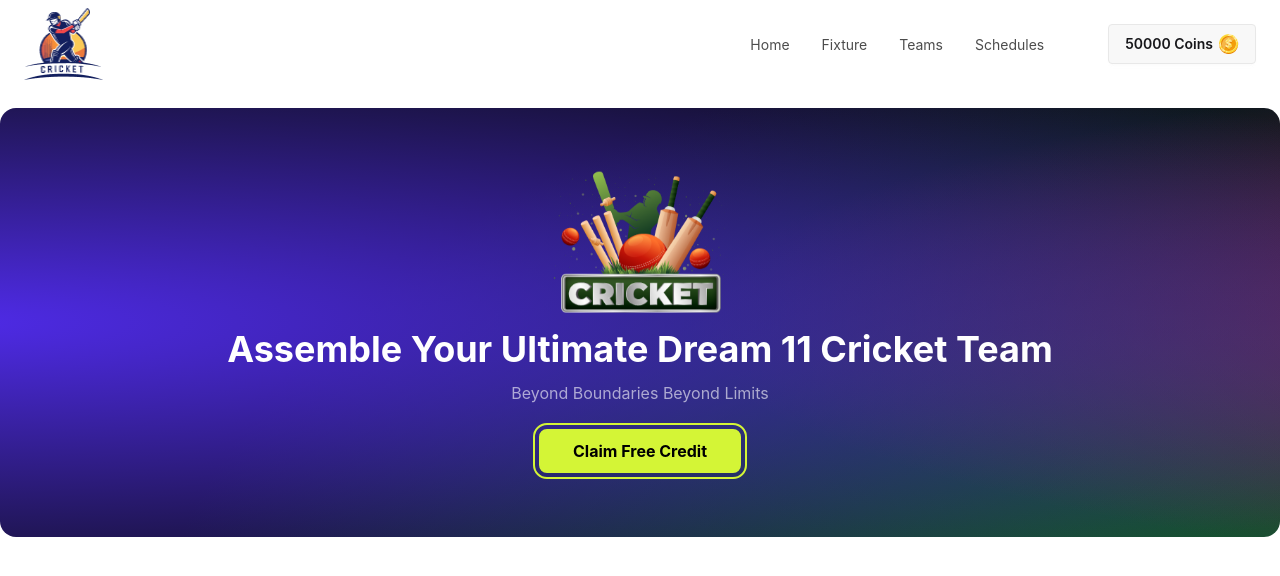
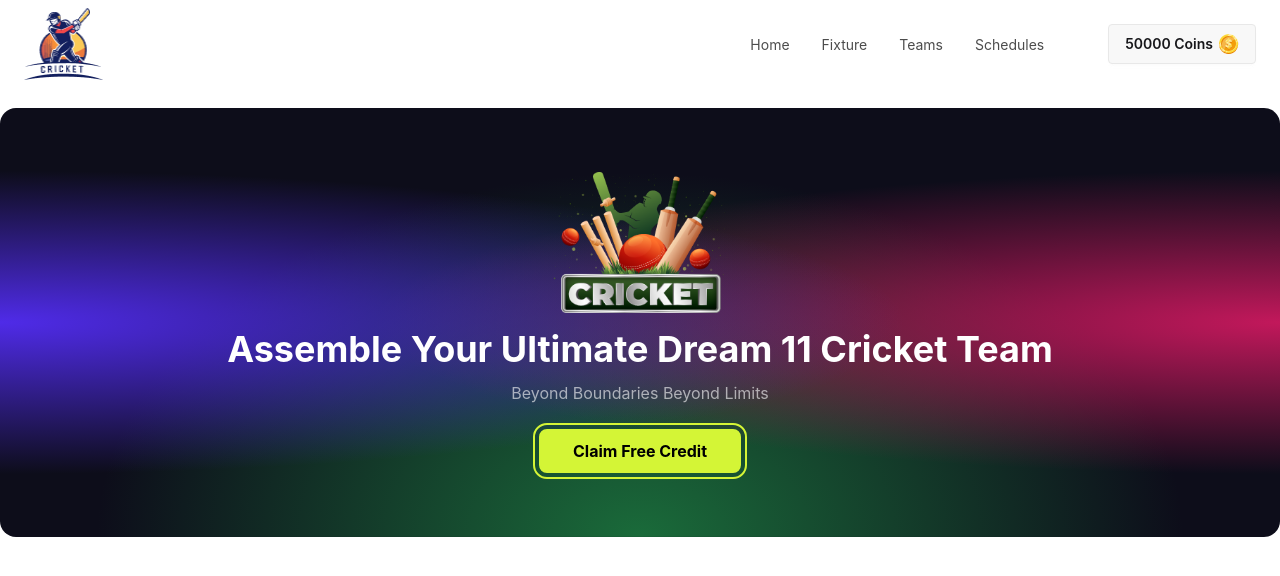
Before and after one commit to forthright47/bpl-dream-11, a React (Vite) app: page / in a window 1280 px wide. Shown: the top 576 px of the page. Built offline with nearby package versions, Linux system fonts and the light colour scheme.

Commit message:
remove the animation from the banner

```diff
--- a/src/App.css
+++ b/src/App.css
@@ -4,18 +4,6 @@
         radial-gradient(ellipse at 100% 50%, #c2185b 0%, transparent 50%),
         radial-gradient(ellipse at 50% 100%, #1a6b3a 0%, transparent 60%),
         #0d0d1a;
-    background-size: 200% 200%;
+    background-size: cover;
     background-position: center;
-    animation: waveGradient 6s ease infinite;
 }
-@keyframes waveGradient {
-    0%   { background-position: 0% 50%; }
-    50%  { background-position: 100% 50%; }
-    100% { background-position: 0% 50%; }
-}
-
-@keyframes float {
-    0%   { transform: translateY(0px); }
-    50%  { transform: translateY(-10px); }
-    100% { transform: translateY(0px); }
-}
--- a/src/components/Banner/Banner.jsx
+++ b/src/components/Banner/Banner.jsx
@@ -4,7 +4,7 @@ import cricketLogo from '../../assets/banner-main.png';
 const Banner = () => {
     return (
         <div className="banner-bg rounded-2xl text-center py-16 px-6 container mx-auto mt-5">
-            <img src={cricketLogo} alt="Cricket" className="w-44 mx-auto mb-4" style={{ animation: 'float 3s ease-in-out infinite' }} />
+            <img src={cricketLogo} alt="Cricket" className="w-44 mx-auto mb-4" />
             <h1 className="text-4xl font-bold mb-3 text-white">
                 Assemble Your Ultimate Dream 11 Cricket Team
             </h1>
```
